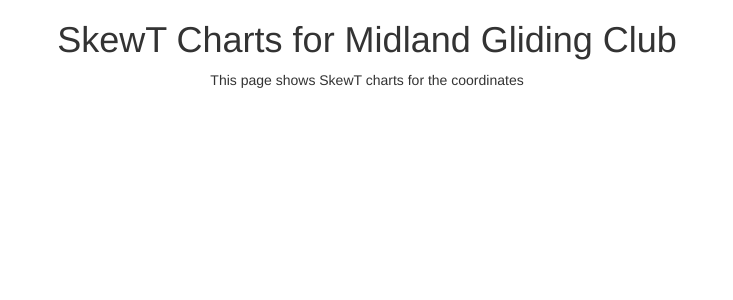
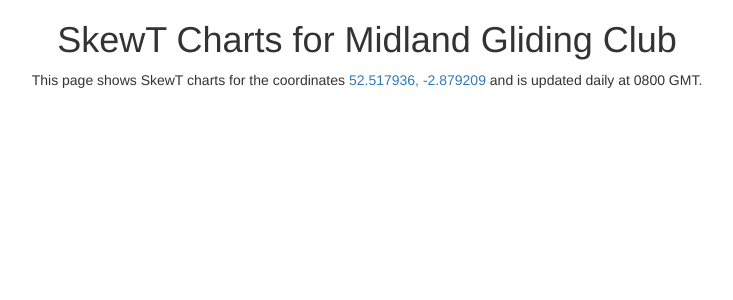
Before and after one commit to mtrl/tephigram, a PHP site: page / in a window 1280 px wide. Shown: the top 300 px of the page, without its empty margins (273-1006 px from the left). Run offline with PHP 8.4, Linux system fonts and the light colour scheme; data that the repository does not hold is empty; some libraries are stand-ins or nearby versions.

Commit message:
Bug fix in HTML

```diff
--- a/index.php
+++ b/index.php
@@ -75,7 +75,7 @@
       <div class="row">
         <div class="col-lg-12 text-center">
           <h1>SkewT Charts for Midland Gliding Club</h1>
-          <p>This page shows SkewT charts for the coordinates <a href="https://www.google.co.uk/maps/place/52%C2%B031'04.1%22N+2%C2%B052'45.1%22W/@52.517812,-2.8813727,678m/data=!3m2!1e3!4b1!4m2!3m1!1s0x0:0x0" target="_blank>52.517936, -2.879209</a> and is updated daily at 0800 GMT.</p>
+          <p>This page shows SkewT charts for the coordinates <a href="https://www.google.co.uk/maps/place/52%C2%B031'04.1%22N+2%C2%B052'45.1%22W/@52.517812,-2.8813727,678m/data=!3m2!1e3!4b1!4m2!3m1!1s0x0:0x0" target="_blank">52.517936, -2.879209</a> and is updated daily at 0800 GMT.</p>
         </div>
       </div>
       <div class="row">
```
